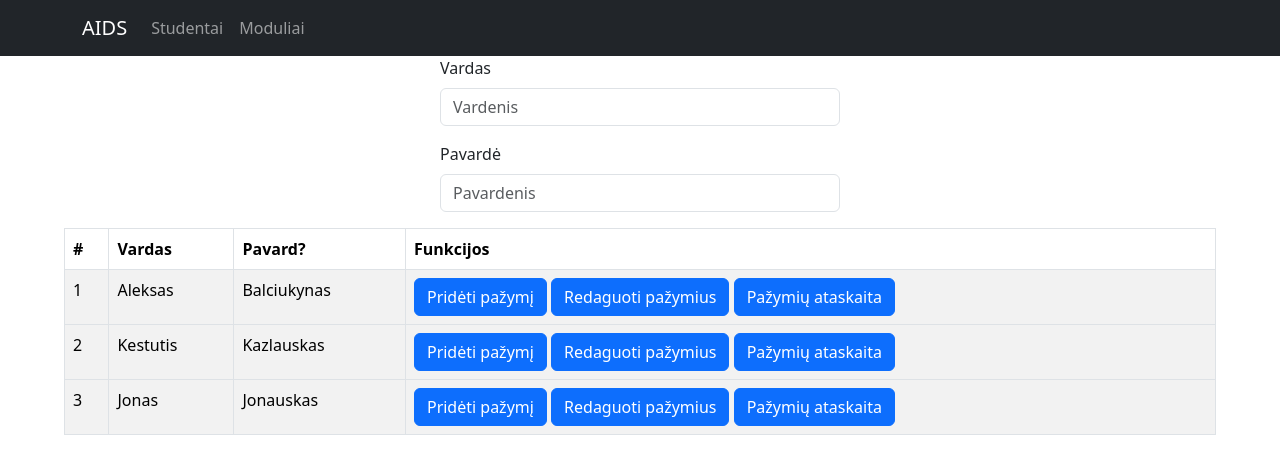
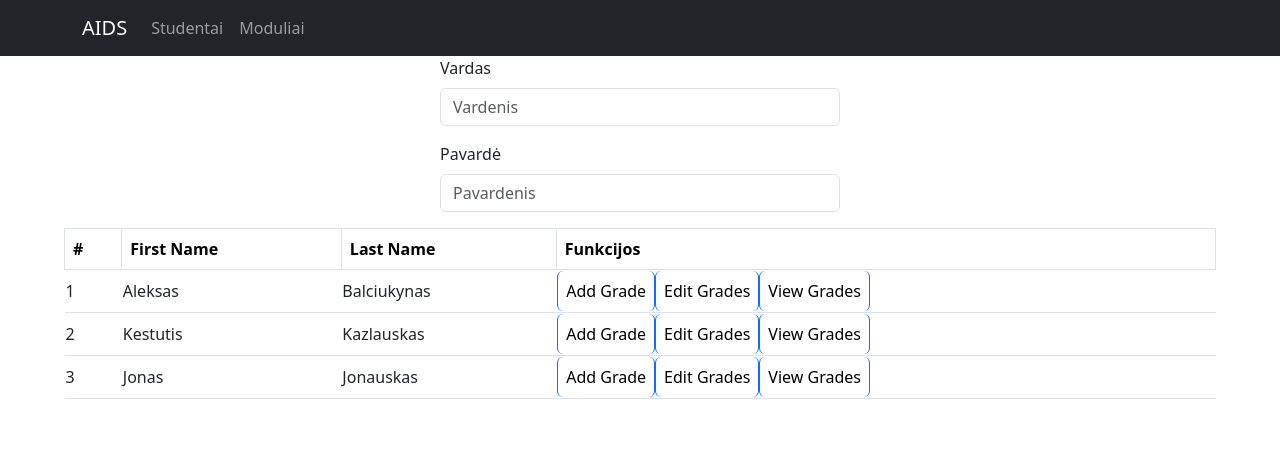
Before and after one commit to MatasStankaitis/ISP-AIDS, a React (Vite) app in the folder frontend/: page /grades in a window 1280 px wide. Shown: the top 474 px of the page. Built offline with nearby package versions, Linux system fonts and the light colour scheme.

Commit message:
Revert "fixes and changed naming to LT language"
This reverts commit 34e0423489e0e69432e2df782446ecee47aff4dc.

```diff
--- a/frontend/src/pages/GradesPage/AddGrade.jsx
+++ b/frontend/src/pages/GradesPage/AddGrade.jsx
@@ -25,25 +25,25 @@ const AddGradePage = () => {
 
     return (
         <div>
-            <h2>Prideti pažymį {studentId}</h2>
+            <h2>Add Grades for Student {studentId}</h2>
             <Form.Group controlId="gradeInput">
-                <Form.Label>Pridėti pažymį</Form.Label>
+                <Form.Label>Enter Grade</Form.Label>
                 <Form.Control
                     type="text"
                     value={currentGrade}
                     onChange={(e) => setCurrentGrade(e.target.value)}
                 />
             </Form.Group>
-            <Button onClick={handleAddGrade}>Pridėti pažymi</Button>
+            <Button onClick={handleAddGrade}>Add Grade</Button>
             <div>
-                <h4>Pridedami pažymiai:</h4>
+                <h4>Grades to be added:</h4>
                 <ul>
                     {grades.map((grade, index) => (
                         <li key={index}>{grade}</li>
                     ))}
                 </ul>
             </div>
-            <Button variant="primary" onClick={handleSubmit}>Išsaugoti pažymius</Button>
+            <Button variant="primary" onClick={handleSubmit}>Save Grades</Button>
         </div>
     );
 };
--- a/frontend/src/pages/GradesPage/EditGrade.jsx
+++ b/frontend/src/pages/GradesPage/EditGrade.jsx
@@ -33,10 +33,10 @@ const EditGradesPage = () => {
 
     return (
         <div>
-            <h2>Pažymių redagavimas studentui: {studentId}</h2>
+            <h2>Edit Grades for Student {studentId}</h2>
             {grades.map((grade, index) => (
                 <Form.Group key={index} controlId={`gradeInput-${index}`}>
-                    <Form.Label>Pažymys {index + 1}</Form.Label>
+                    <Form.Label>Grade {index + 1}</Form.Label>
                     <Form.Control
                         type="text"
                         value={grade}
@@ -44,7 +44,7 @@ const EditGradesPage = () => {
                     />
                 </Form.Group>
             ))}
-            <Button variant="primary" onClick={handleSubmit}>Išsaugoti pakitimus</Button>
+            <Button variant="primary" onClick={handleSubmit}>Save Changes</Button>
         </div>
     );
 };
--- a/frontend/src/pages/GradesPage/GradesList.jsx
+++ b/frontend/src/pages/GradesPage/GradesList.jsx
@@ -49,9 +49,9 @@ const GradesList = () => {
                                 <StudentDataTableRow
                                     key={i}
                                     {...student}
-                                    addGradeButton={<Button onClick={() => addGradeHandler(student.id)}>Pridėti pažymį</Button>}
-                                    editGradesButton={<Button onClick={() => editGradesHandler(student.id)}>Redaguoti pažymius</Button>}
-                                    viewGradesButton={<Button onClick={() => viewGradesHandler(student.id)}>Pažymių ataskaita</Button>}
+                                    addGradeButton={<Button onClick={() => addGradeHandler(student.id)}>Add Grade</Button>}
+                                    editGradesButton={<Button onClick={() => editGradesHandler(student.id)}>Edit Grades</Button>}
+                                    viewGradesButton={<Button onClick={() => viewGradesHandler(student.id)}>View Grades</Button>}
                                 />
                             );
                         })}
--- a/frontend/src/pages/GradesPage/components/ReportPage.jsx
+++ b/frontend/src/pages/GradesPage/components/ReportPage.jsx
@@ -21,13 +21,13 @@ const ViewGradesPage = () => {
 
     return (
         <div>
-            <h2>Pažymių ataskaita {studentId}</h2>
+            <h2>Grades for Student {studentId}</h2>
             <ul>
                 {grades.map((grade, index) => (
                     <li key={index}>{grade}</li>
                 ))}
             </ul>
-            <Button variant="secondary" onClick={() => navigate(-1)}>Atgal</Button>
+            <Button variant="secondary" onClick={() => navigate(-1)}>Back</Button>
         </div>
     );
 };
--- a/frontend/src/pages/GradesPage/components/StudentDataTable.jsx
+++ b/frontend/src/pages/GradesPage/components/StudentDataTable.jsx
@@ -7,8 +7,8 @@ const StudentDataTable = ({ rows }) => {
         <thead>
           <tr>
             <th>#</th>
-            <th>Vardas</th>
-            <th>Pavard?</th>
+            <th>First Name</th>
+            <th>Last Name</th>
             <th>Funkcijos</th>
           </tr>
         </thead>
--- a/frontend/src/pages/GradesPage/components/StudentDataTableRow.jsx
+++ b/frontend/src/pages/GradesPage/components/StudentDataTableRow.jsx
@@ -4,17 +4,16 @@ import PropTypes from "prop-types";
 
 const StudentDataTableRow = ({ name, surname, id, addGradeButton, editGradesButton, viewGradesButton }) => {
     return (
-        <tbody>
         <tr>
             <td>{id}</td>
             <td>{name}</td>
             <td>{surname}</td>
             <td>
-                    {addGradeButton} {editGradesButton} {viewGradesButton}
+                {addGradeButton}
+                {editGradesButton}
+                {viewGradesButton}
             </td>
         </tr>
-        </tbody>
-
     );
 };
 
```
Lines whose indentation alone changed are shown as unchanged.
